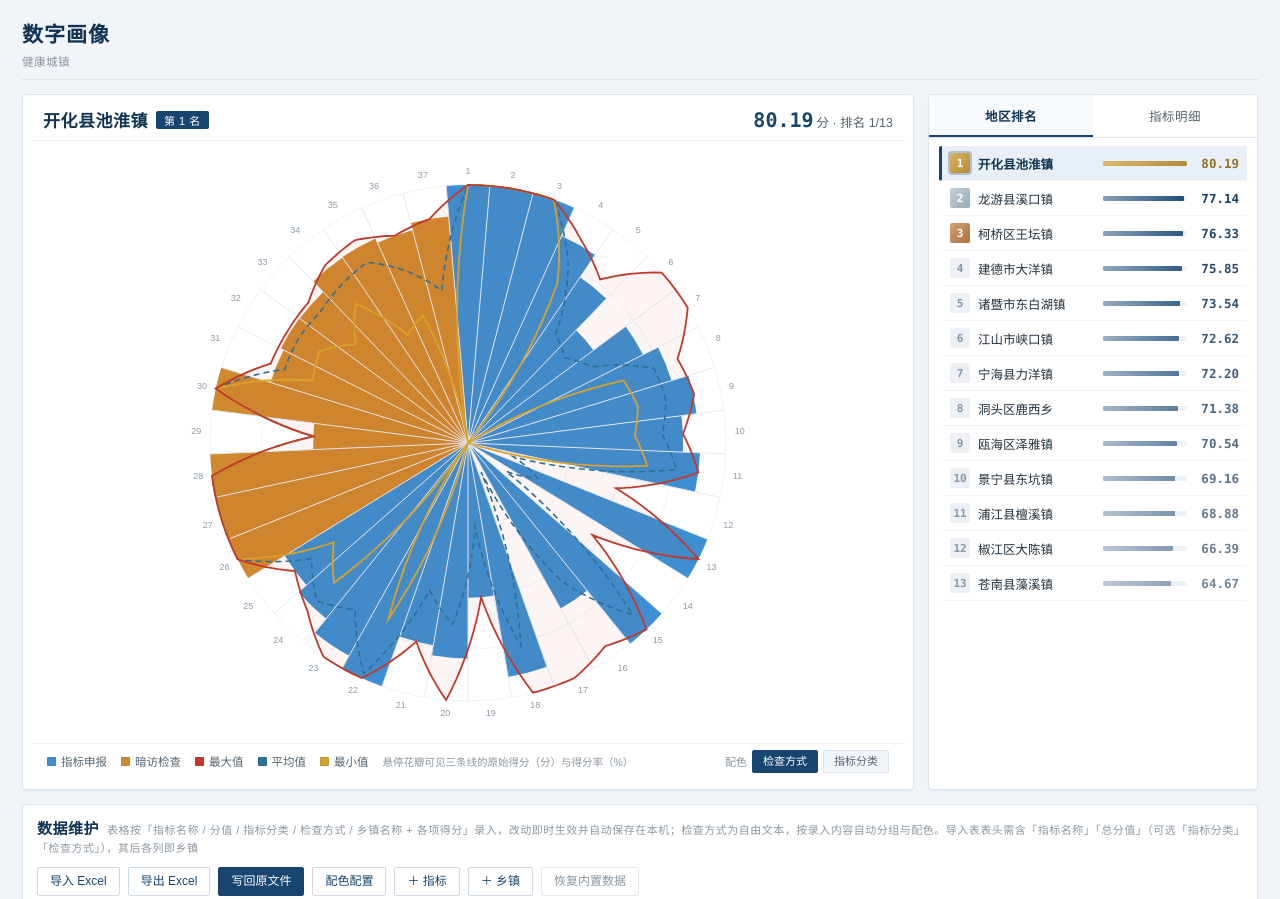
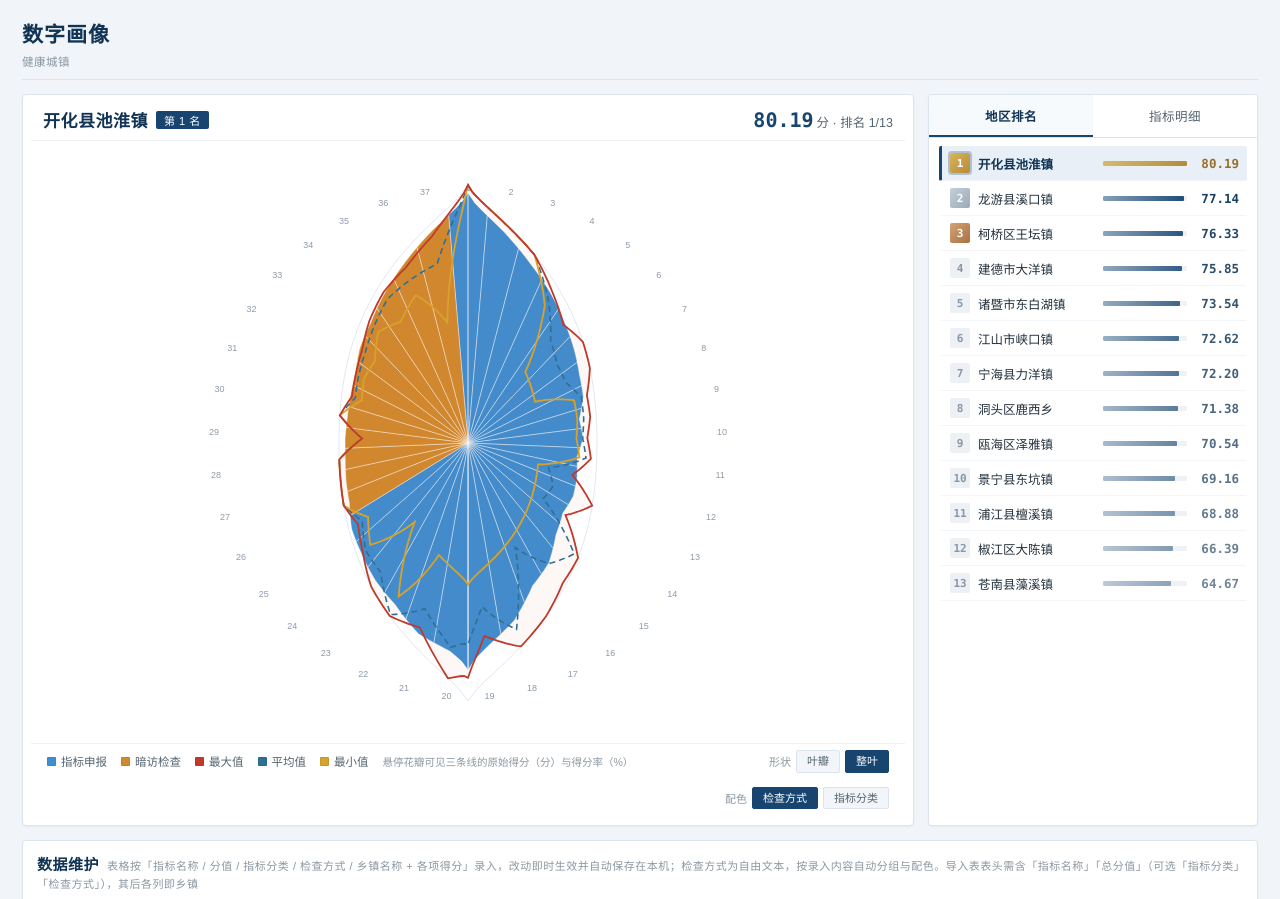
Before and after one commit to EyeglassCat/bi-chart, a plain HTML site: page 健康城镇数字画像/健康乡镇数字画像.html in a window 1280 px wide. Shown: the top 899 px of the page. Drawn offline with nearby package versions, Linux system fonts and the light colour scheme.

Commit message:
feat: leaf-shaped rose chart (whole-leaf / petal modes)

```diff
--- a/健康城镇数字画像/健康乡镇数字画像.html
+++ b/健康城镇数字画像/健康乡镇数字画像.html
@@ -2,7 +2,7 @@
 <html lang="zh-CN"><head>
 <meta charset="utf-8">
 <title>健康乡镇「数字画像」</title>
-<script src="https://cdn.jsdelivr.net/npm/echarts@5.4.3/dist/echarts.min.js"></script>
+
 <script src="https://fastly.jsdelivr.net/npm/xlsx@0.18.5/dist/xlsx.full.min.js"></script>
 <style>
   *{box-sizing:border-box;}
@@ -37,7 +37,10 @@
   .cardhead .score b{font-size:20px;color:var(--navy);margin-right:3px;font-family:Menlo,monospace;}
   #chart{position:absolute;left:0;top:0;width:100%;height:100%;}
   .chartbox{position:relative;flex:0 0 auto;height:600px;display:flex;overflow:hidden;}
-  #overlay{position:absolute;left:0;top:0;width:100%;height:100%;pointer-events:none;}
+  #overlay{position:absolute;left:0;top:0;width:100%;height:100%;pointer-events:auto;cursor:crosshair;}
+  #tipbox{position:absolute;display:none;pointer-events:none;background:rgba(255,255,255,.97);border:1px solid #DEE6F0;
+          box-shadow:0 4px 16px rgba(23,69,111,.14);border-radius:2px;padding:9px 12px;color:#22303C;font-size:12px;
+          max-width:260px;z-index:20;line-height:1.6;}
   .legend{padding:6px 16px 10px;font-size:11.5px;color:var(--ink-2);display:flex;flex-wrap:wrap;gap:14px;
           align-items:center;border-top:1px solid #EDF1F6;}
   .legend i{display:inline-block;width:9px;height:9px;border-radius:1px;margin-right:5px;vertical-align:0px;
@@ -179,6 +182,7 @@
       <div class="chartbox">
         <div id="chart"></div>
         <canvas id="overlay"></canvas>
+        <div id="tipbox"></div>
       </div>
       <div class="legend" id="legend"></div>
     </div>
@@ -246,7 +250,7 @@
   口径说明：花瓣与三条对比线统一为「得分率」（得分 ÷ 分值，0–100%）；最高 / 平均 / 最低、乡镇总分均由下方数据维护模块中的得分与分值实时计算（平均 = 全部乡镇算术平均，含 0 分）。<br>
   数值说明：最大值 / 平均值 / 最小值在图例、悬停提示与下方三列中均同时给出「原始得分（分）」与「得分率（%）」，原始得分 = 得分率 × 该项分值。<br>
   配色说明：玫瑰图默认按「检查方式」（指标申报 / 暗访检查）上色，可在图例右侧切换为「指标分类」上色；检查方式同时作为标签显示在指标明细里，明细可按指标分类或检查方式分组。<br>
-  对齐说明：最高 / 平均 / 最低三条线按花瓣所用极坐标直接绘制（圆心 50%/50%、半径 86%、自 12 点起顺时针、每格 360/指标数 且落在花瓣中心角），每条线段沿角度细分插值，因此 100% 的线段严格贴在 100 分最外圈、与花瓣同格对齐。
+  叶形说明：玫瑰图按「树叶轮廓」重绘——12 点与 6 点为两个叶尖（半径收窄），3 点与 9 点两侧最鼓，整体呈两端窄、中间鼓的叶形；花瓣按叶形半径绘制，三条对比线共用同一套叶形几何。图例右侧可切换「整叶 / 叶瓣」两种造型：整叶为整幅收成一片叶子，叶瓣为每片花瓣单独长成树叶。
 </div>
 
 <script>
@@ -463,7 +467,7 @@ function derive() {
 
 derive();
 
-const chart = echarts.init(document.getElementById('chart'));
+// 叶形玫瑰图改为整幅 Canvas 绘制（不再依赖 ECharts 的极坐标柱状，几何完全可控）
 
 // ── 极坐标公共参数：玫瑰图与雷达图共用同一套中心 / 半径 / 角度 ─────────────
 const POLAR = {
@@ -473,84 +477,73 @@ const POLAR = {
   clockwise: true
 };
 
-function buildOption(town) {
-  const idx = Math.max(0, MODEL.towns.indexOf(town.name));
-  return {
-    animationDuration: 700,
-    tooltip: {
-      trigger: 'item',
-      backgroundColor: 'rgba(255,255,255,.97)',
-      borderColor: '#DEE6F0',
-      borderWidth: 1,
-      padding: [9, 12],
-      textStyle: { color: '#22303C', fontSize: 12 },
-      extraCssText: 'box-shadow:0 4px 16px rgba(23,69,111,.14);border-radius:2px;',
-      formatter: p => {
-        if (p.seriesType !== 'bar') return '';
-        const d = MODEL.indicators[p.dataIndex];
-        const rate = RATES[p.dataIndex][idx] * 100;
+// ── 树叶轮廓几何 ────────────────────────────────────────────────
+// 叶尖在 12 点与 6 点（纵向），叶身横向最鼓；纵向再乘一次拉伸，整片叶子立起来铺满画布。
+// leafScale(deg) ∈ [1-LEAF_W, 1]：0° / 180° 为叶尖方向（最长），90° / 270° 为中腰宽度。
+const LEAF_P = 0.72;        // 叶缘曲率指数，越大中腰越圆、两端越陡
+const LEAF_W = 0.5;       // 中腰宽度相对叶长的比例（越小叶子越瘦）
+function leafScale(deg) {
+  return 1 - LEAF_W * Math.pow(Math.abs(Math.sin(deg * Math.PI / 180)), LEAF_P);
+}
+
+// 当前乡镇的得分率（0–100），供花瓣与三条对比线共用
+let VALS = [];
+let TOWN_IDX = 0;
+
+// 沿角度对指标做线性插值，使花瓣边界与对比线严格重合（叶形轮廓因此连续）
+function interpAt(arr, deg) {
+  if (!arr.length) return 0;
+  const f = (((deg % 360) + 360) % 360) / STEP;
+  const i = Math.floor(f) % arr.length;
+  const nv = arr[(i + 1) % arr.length];
+  return arr[i] + (nv - arr[i]) * (f - Math.floor(f));
+}
+// 叶缘平滑：对得分率做环形滑动平均，只用于画轮廓，数值仍按原始得分率显示
+let SMV = [];
+function smoothVals(arr, win) {
+  const n = arr.length;
+  const half = Math.max(0, Math.floor(win / 2));
+  return arr.map((_, i) => {
+    let s = 0, c = 0;
+    for (let k = -half; k <= half; k++) { s += arr[(i + k + n) % n]; c++; }
+    return s / c;
+  });
+}
+// 叶形半径：平滑后的得分率 × 叶形收敛系数（仍以 100 为满刻度）
+function leafRadius(deg) {
+  return Math.max(0, interpAt(SMV.length ? SMV : VALS, deg)) * leafScale(deg);
+}
+
+// ── 悬停提示：按角度命中具体指标，信息结构与原 ECharts 版一致 ────────────
+function tipHTML(i) {
+  const idx = Math.max(0, MODEL.towns.indexOf(current.name));
+  const d = MODEL.indicators[i];
+  if (!d) return '';
+  const rate = RATES[i][idx] * 100;
   const got  = Number(d.scores[idx]) || 0;
   const c = catBaseColor(d.cat);
-        return `<div style="font-weight:700;font-size:13px;margin-bottom:2px">${p.dataIndex + 1}. ${d.name}</div>
+  return `<div style="font-weight:700;font-size:13px;margin-bottom:2px">${i + 1}. ${d.name}</div>
     <div style="font-size:11px;color:${c};margin-bottom:6px">${d.cat} · 分值 ${d.score} 分</div>
     <div style="font-size:15px;font-weight:700;color:${c}">得分率 ${rate.toFixed(1)}%</div>
     <div style="font-size:11.5px;color:#7B8794;margin-top:2px">得分 ${got.toFixed(2)} / ${d.score} 分</div>
     <div style="font-size:11px;color:#98A3AC;margin-top:5px;line-height:1.7">
-            最大值 ${rawOf(p.dataIndex, MAXV[p.dataIndex]).toFixed(2)} 分（${(MAXV[p.dataIndex]*100).toFixed(1)}%）<br>
-            平均值 ${rawOf(p.dataIndex, AVGV[p.dataIndex]).toFixed(2)} 分（${(AVGV[p.dataIndex]*100).toFixed(1)}%）<br>
-            最小值 ${rawOf(p.dataIndex, MINV[p.dataIndex]).toFixed(2)} 分（${(MINV[p.dataIndex]*100).toFixed(1)}%）</div>`;
-      }
-    },
-    // ① 玫瑰图：极坐标柱状，柱子从圆心向外，角度方向 = 指标
-    angleAxis: {
-      type: 'category',
-      data: NAMES,
-      startAngle: POLAR.startAngle,
-      clockwise: POLAR.clockwise,
-      boundaryGap: false,      // 不留间隔：每格恰好占 360/37，花瓣中心对齐雷达射线
-      axisLine: { show: false },
-      axisTick: { show: false },
-      // 外圈标序号 1~37，与右侧「指标明细」和雷达射线一一对应
-      axisLabel: { show: true, margin: 9, fontSize: 9, color: '#8C9AAA', interval: 0,
-                   formatter: (v, i) => i + 1 },
-      splitLine: { show: false }
-    },
-    radiusAxis: {
-      min: 0, max: 100,        // 与雷达的 0–100 同刻度
-      splitNumber: 5,
-      axisLine: { show: false },
-      axisTick: { show: false },
-      axisLabel: { show: false },
-      splitLine: { show: true, lineStyle: { color: '#EEF3F9', width: 1 } }
-    },
-    polar: { center: POLAR.center, radius: ['0%', POLAR.radius] },
-    series: [
-      // 花瓣（该镇得分率）
-      {
-        type: 'bar',
-        coordinateSystem: 'polar',
-        barWidth: '100%',
-        silent: false,
-        // itemStyle: { color: p => DATA.indicators[p.dataIndex].color, borderWidth: 0 },
-        itemStyle: {
-          color: p => MODEL.indicators[p.dataIndex].color,
-          borderRadius: ['0%', '0%', '50%', '50%']
-        },
-        data: RATES.map((arr, i) => ({ value: arr[idx] * 100 })),
-        z: 2
-      }
-    ],
-    // 最高 / 平均 / 最低三条对比线不再用 radar 组件（其角向排布与花瓣分格不同），
-    // 改由 drawCompareLines() 按同一套极坐标几何直接绘制，见下方。
-  };
+      最大值 ${rawOf(i, MAXV[i]).toFixed(2)} 分（${(MAXV[i]*100).toFixed(1)}%）<br>
+      平均值 ${rawOf(i, AVGV[i]).toFixed(2)} 分（${(AVGV[i]*100).toFixed(1)}%）<br>
+      最小值 ${rawOf(i, MINV[i]).toFixed(2)} 分（${(MINV[i]*100).toFixed(1)}%）</div>`;
 }
 
-// ── 对比线：叠一层 canvas，按花瓣所用的同一套极坐标几何自己画 ─────────────
-// 花瓣分格 = 每格 360/指标数，第 i 个花瓣中心角 = i*step（barWidth 100%，两侧各占半格）
-// 半径刻度 = polar.radius '86%' → R = min(w,h)/2*0.86，故 100% 必落在最外圈
+// 三条对比线、花瓣、序号标尺统一在 drawChart() 里按同一套叶形几何绘制
+
+// ── 叶形玫瑰图：花瓣 · 叶形刻度圈 · 序号标尺 · 三条对比线，全在画布上一次画完 ──
+// 半径刻度 = 86% → R = min(w,h)/2*0.86；0° 在 12 点方向，顺时针；每格 360/指标数
 const OV = document.getElementById('overlay');
+let HOVER_IDX = -1;
+// 形状模式：petal = 每个花瓣本身是一片树叶（根部与尖端窄、中部鼓）；
+//           whole = 整幅轮廓收成一片树叶（12 点 / 6 点为叶尖）
+let LEAF_MODE = 'whole';
+function shapeScale(deg) { return LEAF_MODE === 'whole' ? leafScale(deg) : 1; }
 
-function drawCompareLines() {
+function drawChart() {
   const w = OV.parentElement.clientWidth;
   const h = OV.parentElement.clientHeight;
   if (!w || !h) return;
@@ -563,14 +556,110 @@ function drawCompareLines() {
   ctx.setTransform(dpr, 0, 0, dpr, 0, 0);
   ctx.clearRect(0, 0, w, h);
 
+  const ti = Math.max(0, MODEL.towns.indexOf(current.name));
+  TOWN_IDX = ti;
+  VALS = RATES.map(r => (r[ti] || 0) * 100);
+  SMV = smoothVals(VALS, 7);
+  if (!VALS.length) return;
+
   const cx = w / 2, cy = h / 2, R = Math.min(w, h) / 2 * 0.86;
-  // 本函数的 0° 就对应 12 点方向（即 ECharts 的 startAngle:90），故不再叠加 startAngle
-  const px = (deg, ratio) => [
+  // 纵向拉伸：让叶尖顶到画布上下边，叶子立起来占满竖版版面（横向仍按 R）
+  const sy = LEAF_MODE === 'whole' ? Math.max(1, (h * 0.27) / R) : 1;
+  // 极坐标换算：ratio = 得分率 × 当前形状的收敛系数
+  const px = (deg, pct) => {
+    const ratio = Math.max(pct, 0) * shapeScale(deg) / 100;
+    return [
       cx + R * ratio * Math.sin(deg * Math.PI / 180),
-    cy - R * ratio * Math.cos(deg * Math.PI / 180)
+      cy - R * ratio * Math.cos(deg * Math.PI / 180) * sy
     ];
+  };
 
-  // 沿角度细分：相邻指标之间按极坐标插值，同为 100% 的段落就成了贴着外圈的圆弧
+  // ① 叶形刻度圈：20/40/60/80/100 各画一条同形状的收缩轮廓，像年轮
+  const ringPath = pct => {
+    ctx.beginPath();
+    for (let d = 0; d <= 360; d += 2) {
+      const q = px(d, pct);
+      d === 0 ? ctx.moveTo(q[0], q[1]) : ctx.lineTo(q[0], q[1]);
+    }
+    ctx.closePath();
+  };
+  ctx.setLineDash([3, 4]);
+  ctx.lineWidth = 1;
+  ctx.strokeStyle = '#EDF2F8';
+  [20, 40, 60, 80].forEach(p => { ringPath(p); ctx.stroke(); });
+  ctx.setLineDash([]);
+  ctx.strokeStyle = '#DFE7F1';
+  ringPath(100); ctx.stroke();
+
+  // ② 花瓣
+  const half = STEP / 2;
+  const samples = Math.max(6, Math.round(half / 1.2));
+  // 整叶模式：把得分率压缩到 55%~100% 区间，叶形轮廓主导，数据只做轻柔起伏
+  const damp = v => 58 + 0.42 * Math.max(0, Math.min(100, v));
+  MODEL.indicators.forEach((d, i) => {
+    ctx.beginPath();
+    if (LEAF_MODE === 'petal') {
+      // 每片花瓣本身是一片树叶：根部收尖 → 中部最鼓 → 尖端收尖
+      const a0 = i * STEP;
+      const len = Math.max(0, VALS[i]);
+      const steps = 26;
+      for (let s = 0; s <= steps; s++) {
+        const t = s / steps;
+        const wHalf = half * 0.95 * Math.pow(Math.sin(Math.PI * t), 0.9);
+        const q = px(a0 + wHalf, len * t);
+        s === 0 ? ctx.moveTo(q[0], q[1]) : ctx.lineTo(q[0], q[1]);
+      }
+      for (let s = steps; s >= 0; s--) {
+        const t = s / steps;
+        const wHalf = half * 0.95 * Math.pow(Math.sin(Math.PI * t), 0.9);
+        const q = px(a0 - wHalf, len * t);
+        ctx.lineTo(q[0], q[1]);
+      }
+      ctx.closePath();
+    } else {
+      ctx.moveTo(cx, cy);
+      for (let s = 0; s <= samples; s++) {
+        const deg = i * STEP - half + (2 * half) * s / samples;
+        const q = px(deg, damp(interpAt(SMV.length ? SMV : VALS, deg)));
+        ctx.lineTo(q[0], q[1]);
+      }
+      ctx.closePath();
+    }
+    ctx.fillStyle = d.color;
+    ctx.fill();
+    ctx.strokeStyle = 'rgba(255,255,255,.5)';
+    ctx.lineWidth = 0.8;
+    ctx.stroke();
+    if (HOVER_IDX === i) {
+      ctx.strokeStyle = 'rgba(23,69,111,.6)';
+      ctx.lineWidth = 1.8;
+      ctx.stroke();
+    }
+  });
+
+  // ②′ 叶脉：整叶模式下补一条纵向主脉，强化叶片观感
+  if (LEAF_MODE === 'whole') {
+    ctx.beginPath();
+    ctx.moveTo(cx, cy - R * sy * 0.99);
+    ctx.lineTo(cx, cy + R * sy * 0.99);
+    ctx.strokeStyle = 'rgba(255,255,255,.6)';
+    ctx.lineWidth = 1.4;
+    ctx.setLineDash([]);
+    ctx.stroke();
+  }
+
+  // ③ 序号标尺 1~n：沿角度均布，与右侧「指标明细」编号对应
+  ctx.font = '9px "Microsoft YaHei", Arial, sans-serif';
+  ctx.fillStyle = '#8C9AAA';
+  ctx.textAlign = 'center';
+  ctx.textBaseline = 'middle';
+  const LR = R * 0.985;
+  for (let i = 0; i < NAMES.length; i++) {
+    const a = (i * STEP) * Math.PI / 180;
+    ctx.fillText(String(i + 1), cx + LR * Math.sin(a), cy - LR * Math.cos(a) * sy);
+  }
+
+  // ④ 三条对比线：与花瓣共用同一套叶形几何
   const SEG = 10;
   function trace(vals) {
     let started = false;
@@ -578,7 +667,8 @@ function drawCompareLines() {
       const nv = vals[(i + 1) % vals.length];
       for (let s = 0; s < SEG; s++) {
         const t = s / SEG;
-        const p = px((i + t) * STEP, Math.max(v + (nv - v) * t, 0) / 100);
+        const val = Math.max(v + (nv - v) * t, 0);
+        const p = px((i + t) * STEP, LEAF_MODE === 'whole' ? 55 + 0.45 * Math.min(100, val) : val);
         if (started) ctx.lineTo(p[0], p[1]);
         else { ctx.moveTo(p[0], p[1]); started = true; }
       }
@@ -586,37 +676,71 @@ function drawCompareLines() {
     ctx.closePath();
   }
 
-  // ① 37 条分格射线（浅色底纹，与花瓣分界对齐）
-  ctx.beginPath();
-  for (let i = 0; i < NAMES.length; i++) {
-    const a = ((i + 0.5) * STEP) * Math.PI / 180;
-    ctx.moveTo(cx, cy);
-    ctx.lineTo(cx + R * Math.sin(a), cy - R * Math.cos(a));
-  }
-  ctx.lineWidth = 1;
-  ctx.strokeStyle = '#E3EAF3';
   ctx.setLineDash([]);
-  ctx.stroke();
-
-  // ② 最高线先只铺极淡填充，作为底色
   ctx.beginPath(); trace(PCT_MAX);
-  ctx.fillStyle = 'rgba(192,57,43,.05)';
+  ctx.fillStyle = 'rgba(192,57,43,.04)';
   ctx.fill();
 
-  // ③ 平均（虚线，最底层）
   ctx.beginPath(); trace(PCT_AVG);
   ctx.lineWidth = 1.6; ctx.strokeStyle = '#2E6F95'; ctx.setLineDash([6, 4]); ctx.stroke();
 
-  // ④ 最小（金色实线，次顶）
   ctx.beginPath(); trace(PCT_MIN);
   ctx.lineWidth = 1.8; ctx.strokeStyle = '#D8A22A'; ctx.setLineDash([]); ctx.stroke();
 
-  // ⑤ 最大（朱红实线，置顶）
   ctx.beginPath(); trace(PCT_MAX);
   ctx.lineWidth = 1.8; ctx.strokeStyle = '#C0392B'; ctx.setLineDash([]); ctx.stroke();
 
   ctx.setLineDash([]);
 }
+
+// 兼容原有调用点：drawCompareLines 统一指向新的整幅渲染
+const drawCompareLines = drawChart;
+
+// ── 悬停命中：按角度找指标、按叶形半径判断是否落在花瓣内 ────────────────
+const TIPBOX = document.getElementById('tipbox');
+
+function hitTest(evt) {
+  const rect = OV.getBoundingClientRect();
+  const w = rect.width, h = rect.height;
+  const mx = evt.clientX - rect.left, my = evt.clientY - rect.top;
+  const cx = w / 2, cy = h / 2, R = Math.min(w, h) / 2 * 0.86;
+  const dx = mx - cx, dy = my - cy;
+  const sy = LEAF_MODE === 'whole' ? Math.max(1, (h * 0.27) / R) : 1;
+  const r = Math.hypot(dx, dy / sy);
+  if (r < 8) return -1;
+  let deg = Math.atan2(dx, -dy) * 180 / Math.PI;
+  if (deg < 0) deg += 360;
+  const smooth = SMV.length ? SMV : VALS;
+  const drawn = LEAF_MODE === 'whole'
+    ? (55 + 0.45 * Math.min(100, interpAt(smooth, deg))) * leafScale(deg)
+    : Math.max(0, interpAt(VALS, deg));
+  if (drawn <= 0) return -1;
+  if (r / R * 100 > drawn + 3) return -1;
+  const n = MODEL.indicators.length;
+  return Math.floor(((deg + STEP / 2) % 360) / STEP) % n;
+}
+
+OV.addEventListener('mousemove', evt => {
+  const i = hitTest(evt);
+  if (i !== HOVER_IDX) { HOVER_IDX = i; drawChart(); }
+  if (i < 0) { TIPBOX.style.display = 'none'; return; }
+  TIPBOX.innerHTML = tipHTML(i);
+  TIPBOX.style.display = 'block';
+  const rect = OV.getBoundingClientRect();
+  const b = TIPBOX.getBoundingClientRect();
+  let lx = evt.clientX - rect.left + 16;
+  let ly = evt.clientY - rect.top + 12;
+  if (lx + b.width > rect.width - 4) lx = evt.clientX - rect.left - b.width - 16;
+  if (ly + b.height > rect.height - 4) ly = rect.height - b.height - 6;
+  TIPBOX.style.left = Math.max(4, lx) + 'px';
+  TIPBOX.style.top = Math.max(4, ly) + 'px';
+});
+
+OV.addEventListener('mouseleave', () => {
+  if (HOVER_IDX !== -1) { HOVER_IDX = -1; drawChart(); }
+  TIPBOX.style.display = 'none';
+});
+
 
 // 排名条形配色：第 1 名用政务金，其余由深蓝渐变到浅蓝灰（名次越靠后越淡）
 function rankTone(i, n) {
@@ -713,17 +837,13 @@ function switchTown(name) {
   const t = ranked.find(x => x.name === name);
   if (!t) return;
   current = t;
-  updateHeader(); updateRank(); updateDetail();
-  chart.setOption(buildOption(t), { notMerge: true });
-  drawCompareLines();
+  updateHeader(); updateRank(); updateDetail();  drawCompareLines();
 }
 
 // 数据改动后整体刷新：重算 → 重绘图表/列表/明细/图例 → 保存
 function refreshAll(opts) {
   const silent = opts && opts.silent;
-  derive();
-  chart.setOption(buildOption(current), { notMerge: true });
-  updateHeader(); updateRank(); updateDetail(); drawLegend(); drawCompareLines();
+  derive();  updateHeader(); updateRank(); updateDetail(); drawLegend(); drawCompareLines();
   updateCalcCells();
   if (!silent) saveModel();
 }
@@ -738,6 +858,9 @@ function drawLegend() {
     + `<span><i style="background:#2E6F95"></i>平均值</span>`
     + `<span><i style="background:#D8A22A"></i>最小值</span>`
     + `<span class="lghint">悬停花瓣可见三条线的原始得分（分）与得分率（%）</span>`
+    + `<span class="cmodesw">形状`
+    + `<b data-leaf="petal" class="${LEAF_MODE === 'petal' ? 'on' : ''}">叶瓣</b>`
+    + `<b data-leaf="whole" class="${LEAF_MODE === 'whole' ? 'on' : ''}">整叶</b></span>`
     + `<span class="cmodesw">配色`
     + `<b data-cmode="mode" class="${colorMode === 'mode' ? 'on' : ''}">检查方式</b>`
     + `<b data-cmode="cat" class="${colorMode === 'cat' ? 'on' : ''}">指标分类</b></span>`;
@@ -745,12 +868,17 @@ function drawLegend() {
 
 // 配色切换：只改颜色，不重建数据
 document.getElementById('legend').addEventListener('click', e => {
+  const lf = e.target.closest('[data-leaf]');
+  if (lf) {
+    if (lf.dataset.leaf === LEAF_MODE) return;
+    LEAF_MODE = lf.dataset.leaf;
+    drawLegend(); drawChart();
+    return;
+  }
   const b = e.target.closest('[data-cmode]');
   if (!b || b.dataset.cmode === colorMode) return;
   colorMode = b.dataset.cmode;
-  derive();
-  chart.setOption(buildOption(current), { notMerge: true });
-  drawLegend(); updateDetail(); drawCompareLines();
+  derive();  drawLegend(); updateDetail(); drawCompareLines();
 });
 
 // 指标明细的分组方式：按指标分类 / 按检查方式
@@ -774,9 +902,7 @@ function syncPanelHeight(){
   right.style.height = want + 'px';
 }
 
-function chrome(){
-  chart.setOption(buildOption(current), { notMerge: true });
-  drawCompareLines();                 // 对比线按当前画布尺寸绘制，尺寸变了要重画
+function chrome(){  drawCompareLines();                 // 对比线按当前画布尺寸绘制，尺寸变了要重画
   requestAnimationFrame(drawCompareLines);   // 布局/字体就位后再校一次半径
   updateHeader(); updateRank(); updateDetail(); drawLegend();
   syncPanelHeight();
@@ -809,7 +935,7 @@ document.querySelectorAll('.tab').forEach(tab => {
 })();
 if (current !== ranked[0]) { switchTown(current.name); }
 
-window.addEventListener('resize', () => { chart.resize(); drawCompareLines(); syncPanelHeight(); });
+window.addEventListener('resize', () => { drawChart(); syncPanelHeight(); });
 // 容器尺寸一变化就同步重算：既覆盖窗口缩放，也覆盖首次布局未定时的补绘
 // 用 rAF 合并 + 尺寸比较，避免 resize → 布局变化 → resize 的无限放大
 let __roTick = false, __lastBox = '';
@@ -824,7 +950,7 @@ if (window.ResizeObserver) {
       const key = box.clientWidth + 'x' + box.clientHeight;
       if (key === __lastBox) return;
       __lastBox = key;
-      chart.resize();
+      drawChart();
       drawCompareLines();
       syncPanelHeight();
     });
```
Lines whose indentation alone changed are shown as unchanged.
